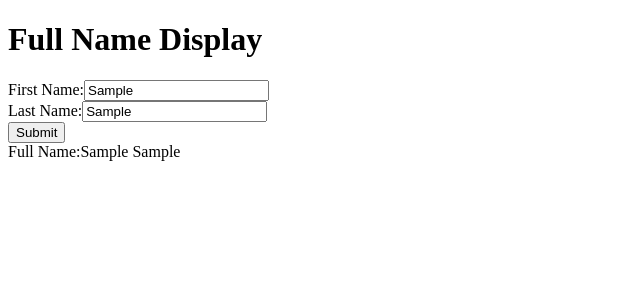
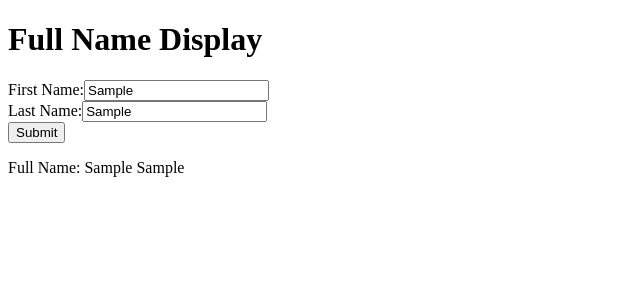
Before and after one commit to Aryan8121998/FullDisplayName, a React (Create React App) app: page / in a window 1280 px wide. Both pictures are taken after typing "Sample", "Sample" into the empty fields and a click on the button "Submit". Shown: the top 300 px of the page, without its empty margins (0-640 px from the left). Built offline with nearby package versions, Linux system fonts and the light colour scheme.

Commit message:
Update App.js

```diff
--- a/src/App.js
+++ b/src/App.js
@@ -25,7 +25,7 @@ if(firstName&&lastName){
     <button type="submit">Submit</button>
   </form>
 
-  {fullName&&`Full Name:${fullName}`}
+{fullName ? <p>Full Name: {fullName}</p> : ""}
     </div>
   );
 }
```
